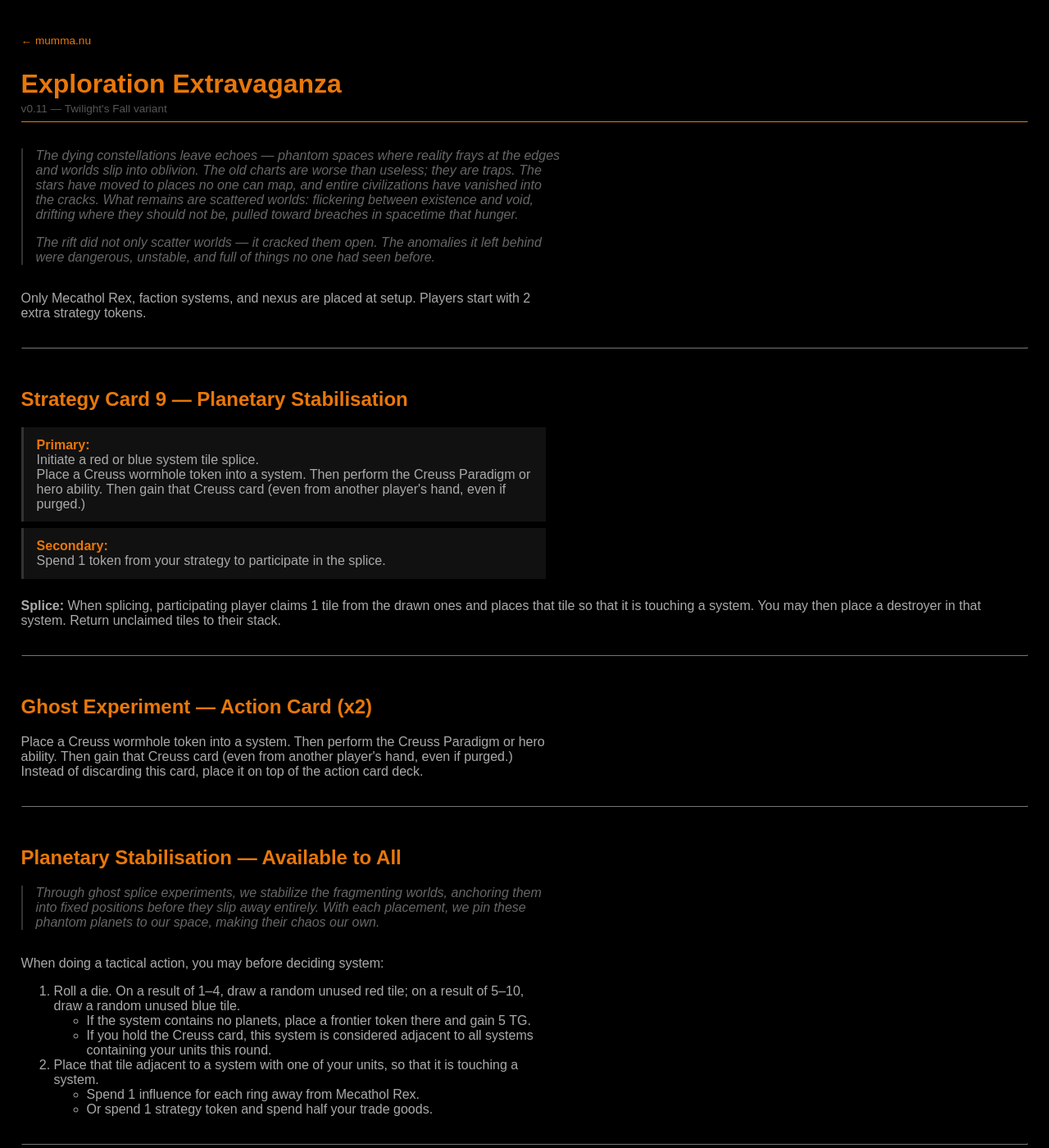
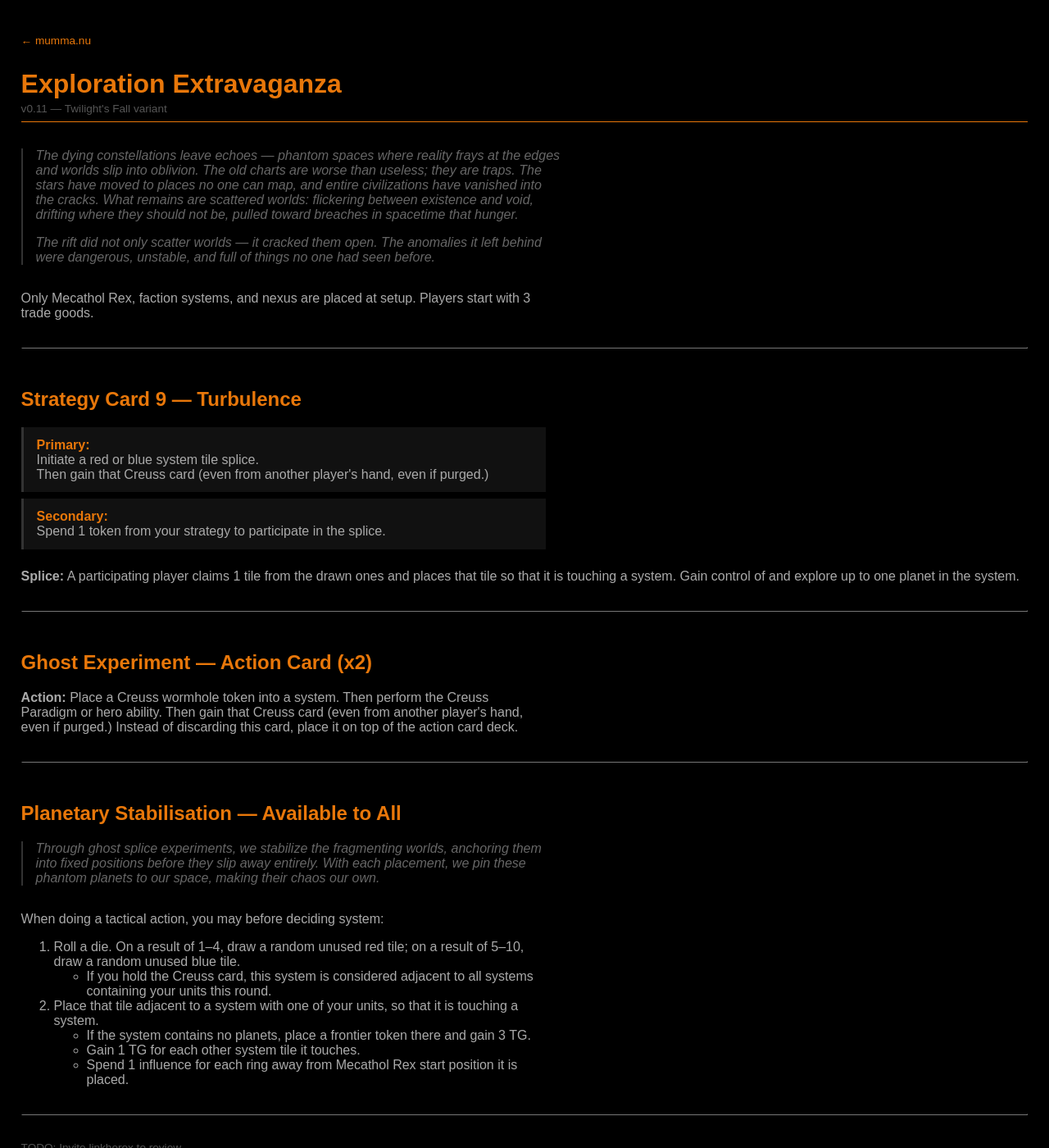
Before and after one commit to paven/paven.github.com, a Jekyll site: the page built from ti4/exploration_extravaganza/index.md, in a window 1280 px wide and 1400 px high. Shown: the whole window at 82% size. Built offline with Jekyll 4.4.1, drawn with Linux system fonts in a browser that asks for light colours.

Commit message:
Sync rules with exploration ++ 0.10 1 - Turbulence card, updated splice and stabilisation rules

```diff
--- a/ti4/exploration_extravaganza/index.md
+++ b/ti4/exploration_extravaganza/index.md
@@ -50,18 +50,18 @@
 </div>
 
 <div class="rule-block">
-  <p>Only Mecathol Rex, faction systems, and nexus are placed at setup. Players start with 2 extra strategy tokens.</p>
+  <p>Only Mecathol Rex, faction systems, and nexus are placed at setup. Players start with 3 trade goods.</p>
 </div>
 
 ---
 
-<h2>Strategy Card 9 — Planetary Stabilisation</h2>
+<h2>Strategy Card 9 — Turbulence</h2>
 
 <div class="rule-block">
   <div class="primary">
     <strong>Primary:</strong><br>
     Initiate a red or blue system tile splice.<br>
-    Place a Creuss wormhole token into a system. Then perform the Creuss Paradigm or hero ability. Then gain that Creuss card (even from another player's hand, even if purged.)
+    Then gain that Creuss card (even from another player's hand, even if purged.)
   </div>
   <div class="secondary">
     <strong>Secondary:</strong><br>
@@ -69,14 +69,14 @@
   </div>
 </div>
 
-<p><strong>Splice:</strong> When splicing, participating player claims 1 tile from the drawn ones and places that tile so that it is touching a system. You may then place a destroyer in that system. Return unclaimed tiles to their stack.</p>
+<p><strong>Splice:</strong> A participating player claims 1 tile from the drawn ones and places that tile so that it is touching a system. Gain control of and explore up to one planet in the system.</p>
 
 ---
 
 <h2>Ghost Experiment — Action Card (x2)</h2>
 
 <div class="rule-block">
-  <p>Place a Creuss wormhole token into a system. Then perform the Creuss Paradigm or hero ability. Then gain that Creuss card (even from another player's hand, even if purged.) Instead of discarding this card, place it on top of the action card deck.</p>
+  <p><strong>Action:</strong> Place a Creuss wormhole token into a system. Then perform the Creuss Paradigm or hero ability. Then gain that Creuss card (even from another player's hand, even if purged.) Instead of discarding this card, place it on top of the action card deck.</p>
 </div>
 
 ---
@@ -93,15 +93,15 @@
     <li>
       Roll a die. On a result of 1–4, draw a random unused red tile; on a result of 5–10, draw a random unused blue tile.
       <ul>
-        <li>If the system contains no planets, place a frontier token there and gain 5 TG.</li>
         <li>If you hold the Creuss card, this system is considered adjacent to all systems containing your units this round.</li>
       </ul>
     </li>
     <li>
       Place that tile adjacent to a system with one of your units, so that it is touching a system.
       <ul>
-        <li>Spend 1 influence for each ring away from Mecathol Rex.</li>
-        <li>Or spend 1 strategy token and spend half your trade goods.</li>
+        <li>If the system contains no planets, place a frontier token there and gain 3 TG.</li>
+        <li>Gain 1 TG for each other system tile it touches.</li>
+        <li>Spend 1 influence for each ring away from Mecathol Rex start position it is placed.</li>
       </ul>
     </li>
   </ol>
```
